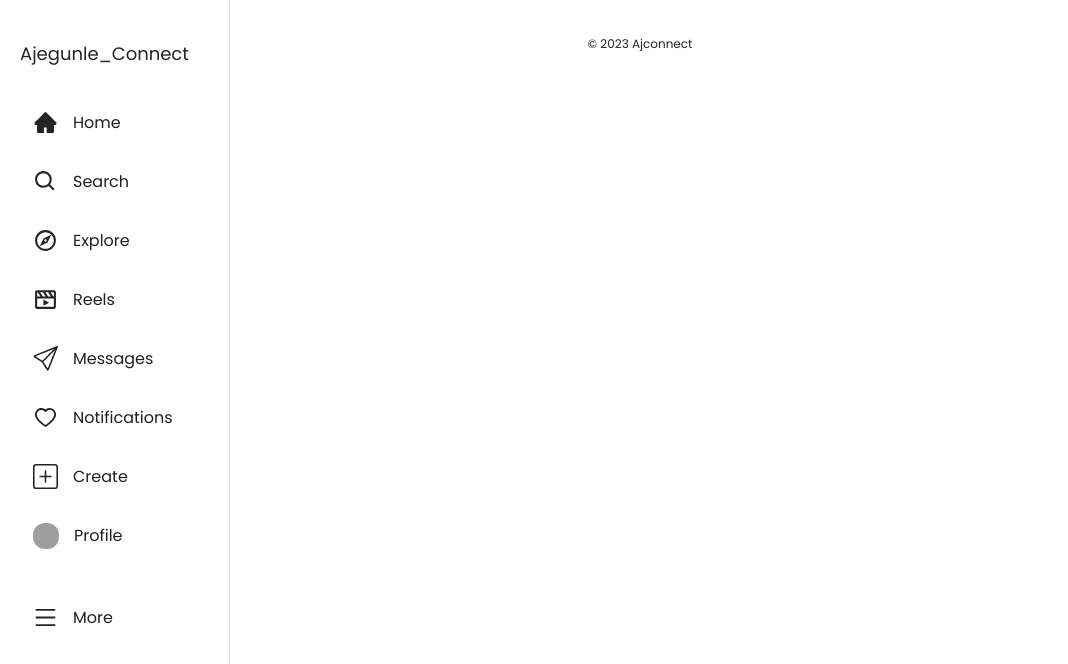
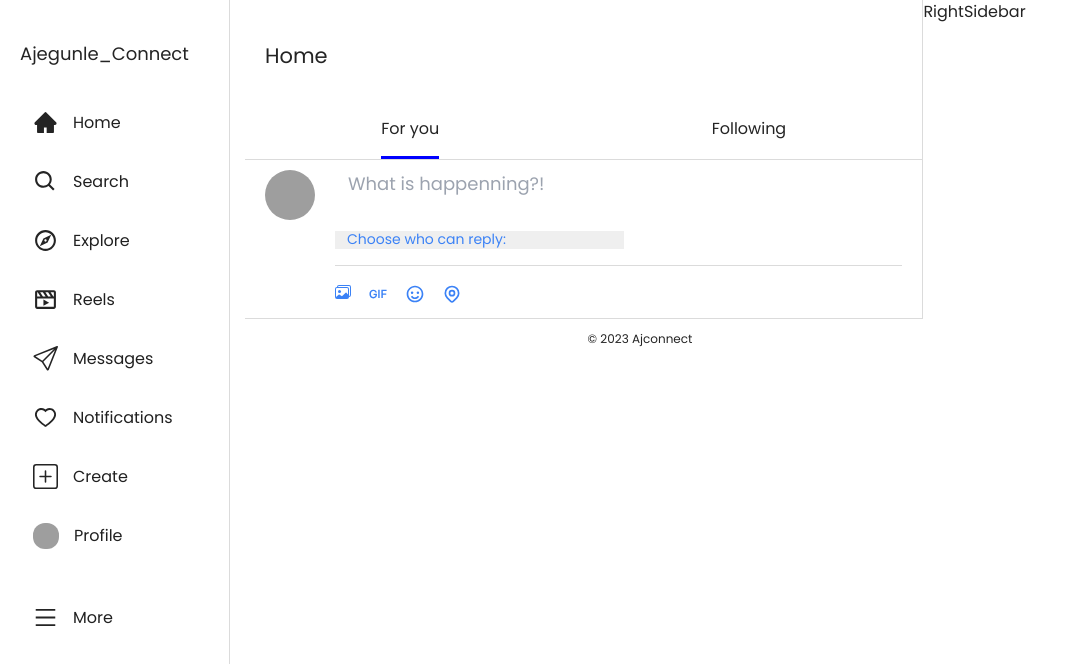
Before and after one commit to CodeLab-Collaborators/socialFE, a React (Vite) app: page /home in a window 1280 px wide. Shown: the top 664 px of the page, without its empty margins (0-1068 px from the left). Built offline with nearby package versions, Linux system fonts and the light colour scheme; no server answers; grey boxes are pictures that could not be loaded.

Commit message:
scroll page added

```diff
--- a/package.json
+++ b/package.json
@@ -10,11 +10,14 @@
     "preview": "vite preview"
   },
   "dependencies": {
+    "@emoji-mart/data": "^1.1.2",
+    "@emoji-mart/react": "^1.1.1",
     "@hookform/resolvers": "^3.1.1",
     "@tanstack/react-query": "^4.29.25",
     "@tanstack/react-query-devtools": "^4.29.25",
     "@types/react-icons": "^3.0.0",
     "axios": "^1.4.0",
+    "emoji-mart": "^5.5.2",
     "react": "^18.2.0",
     "react-dom": "^18.2.0",
     "react-hook-form": "^7.45.1",
--- a/src/pages/desktop/DesktopStart.tsx
+++ b/src/pages/desktop/DesktopStart.tsx
@@ -1,8 +1,19 @@
-
+import Postfile from "./Postfile"
 
 const DesktopStart = () => {
     return (
-        <div>DesktopStart</div>
+        <div className="w-[53%] h-[100%] pt-[40px] border-r border-[#DBDBDB] bg-[#fff] ml-[245px]">
+
+            <div className="w-[100%] h-[120px] column border-b border-[#DBDBDB] sticky">
+                <h3 className="text-[21px] ml-[20px]">Home</h3>
+                <div className="w-[100%] flex justify-around mt-[45px]">
+                    <h4 className="pb-[15px] border-b-[3px] border-[blue]">For you</h4>
+                    <h4>Following</h4>
+                </div>
+            </div>
+
+               <Postfile />
+        </div>
     )
 }
 
--- /dev/null
+++ b/src/pages/desktop/Postfile.tsx
@@ -0,0 +1,67 @@
+import img from "../../assets/myPix.png"
+import { BsImages } from "react-icons/bs"
+import {BiSmile} from "react-icons/bi"
+import { AiOutlineGif } from "react-icons/ai"
+import {HiOutlineLocationMarker} from "react-icons/hi"
+import Picker from "@emoji-mart/react"
+import { useState } from "react"
+
+const Postfile = () => {
+
+    const [input, setInput] = useState("")
+    const [showEmojis, setShowEmojis] = useState(false)
+
+    const addEmoji = (e: { unified: string }): void => {
+  let sym: string[] = e.unified.split("-");
+  let codesArray: number[] = [];
+  sym.forEach((el: string) => codesArray.push(parseInt("0x" + el)));
+  let emoji: string = String.fromCodePoint(...codesArray);
+  setInput(input + emoji);
+    };
+
+    return (
+      <div className="w-[100%] flex border-b border-[#DBDBDB] pt-[10px] pl-[20px]">
+          <img src={img} className="w-[50px] h-[50px] rounded-[50px] " />
+
+          <div className="flex-1 column ml-[20px] pr-[20px]">
+              <textarea
+                  value={input}
+                  onChange={(e) => setInput(e.target.value)}
+                  className="pl-[13px] w-[100%] outline-none text-[18px] resize-none"
+                  placeholder="What is happenning?!" />
+
+              <select className="block appearance-none pr-8 pl-3 text-sm leading-tight focus:outline-none text-blue-500">
+                  <option>Choose who can reply:</option>
+                  <option>
+                      Everyone can reply
+                  </option>
+                  <option>People you follow can reply</option>
+                  <option>Only people you mention can reply</option>
+                </select>
+
+         <div className="w-[100%] h-[1px] bg-[#DBDBDB] mt-[16px]"></div>
+
+              <div className="w-[100%] flex h-[48px] mt-[4px] items-center">
+                  <div className="flex">
+                      <div className="text-blue-500 cursor-pointer mr-[17px]"><BsImages /></div>
+                      <div className="text-blue-500 cursor-pointer text-[20px] mr-[17px]"><AiOutlineGif /></div>
+                      <button onClick={() => setShowEmojis(!showEmojis)} className="text-blue-500 cursor-pointer text-[20px] mr-[17px]">
+                          <BiSmile />
+                      </button>
+                      <div className="text-blue-500 cursor-pointer text-[20px]"><HiOutlineLocationMarker /></div>
+                  </div>
+
+        {showEmojis && (
+                      <div>
+                          <Picker
+                              onSelect={addEmoji}
+                          />
+                      </div>
+                  )}
+              </div>
+          </div>
+    </div>
+  )
+}
+
+export default Postfile
```
Also changed, not shown: 1 other file (tests, documents, lock files or other folders).
